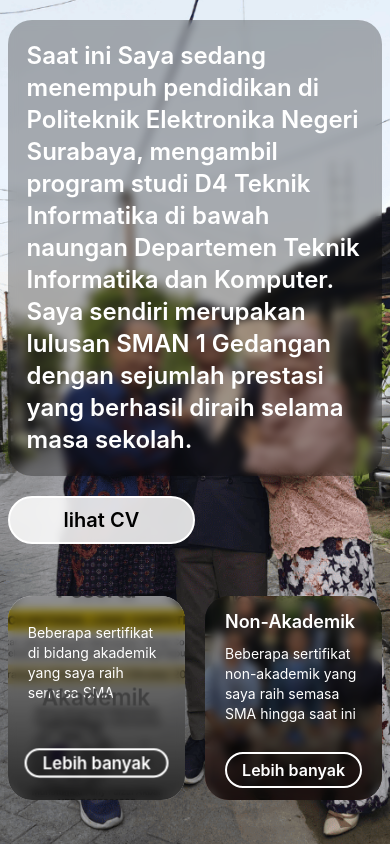
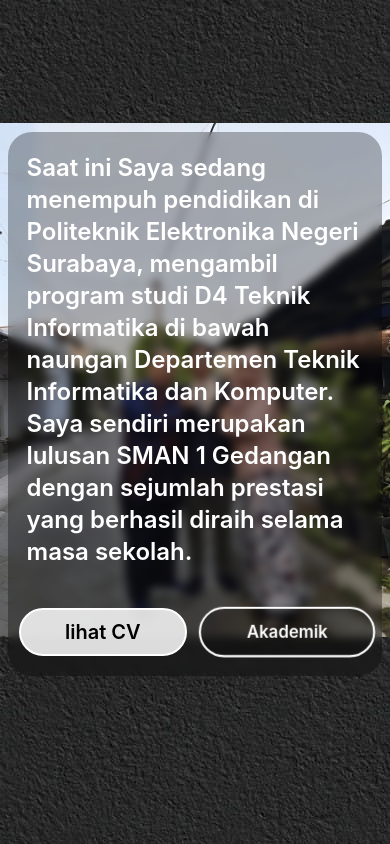
Before and after one commit to a-rizalmaulanaairlangga-i-456/Website-Pribadi, a React (Create React App) app: page / in a window 390 px wide. Shown: the part 2000-2844 px from the top of the page. Built offline with nearby package versions, Linux system fonts and the light colour scheme.

Commit message:
Update tampilan aboutme, skill

```diff
--- a/src/components/aboutMe.jsx
+++ b/src/components/aboutMe.jsx
@@ -20,16 +20,18 @@ const AboutMe = () => {
     <div
       id="about"
       ref={aboutRef}
-      className={`xl:w-[96%] lg:w-[98%] md:w-[98%] w-full h-[98%] md:mx-auto grid pb-12 md:rounded-3xl z-40 transition-all duration-300 ${
-        visibleSections["about"] ? "translate-y-0 opacity-100" : "translate-y-10 opacity-0"
-      } bg-cover lg:bg-center sm:bg-top`} // Responsif posisi latar
+      className={`xl:w-[96%] lg:w-[98%] md:w-[98%] w-full md:mx-auto grid lg:pb-12 pb-6 md:rounded-3xl z-40 transition-all duration-300
+        bg-no-repeat
+        bg-[position:right_78%] md:bg-[position:right_62%] lg:bg-[position:50%_center]
+        bg-[size:140%] lg:bg-[size:100%]
+        ${
+          visibleSections["about"] ? "translate-y-0 opacity-100" : "translate-y-10 opacity-0"
+        }
+      `}
       style={{
-        position: 'relative',
-        backgroundImage: "url('aboutme.png')", // Latar belakang gambar
-        backgroundPositionX: '61%', // Mengatur posisi horizontal latar belakang
+        backgroundImage: "url('aboutme.jpg')",
       }}
     >
-
       {/* Header Tentang Saya */}
       <div
         className="flex justify-center items-center xl:w-[22%] lg:w-[25%] md:w-[29%] sm:w-[40%] w-[42%] xl:h-14 lg:h-12 md:h-11 sm:h-12 h-20 lg:py-1 text-center font-bold text-3xl text-white rounded-3xl relative mx-auto mt-3"
@@ -38,10 +40,13 @@ const AboutMe = () => {
         Tentang Saya
       </div>
 
+      {/* Memberikan space di layar kecil sampai sedang */}
+      <div class="lg:h-0 h-[7rem]"></div>
+
       {/* Konten utama */}
       <div class="grid grid-cols-1 lg:grid-cols-12 w-[96%] mx-auto mt-7 gap-5">
         {/* Bagian Deskripsi */}
-        <div class="col-span-1 lg:col-span-5 backdrop-blur-sm mx-auto py-5 rounded-3xl relative overflow-hidden lg:row-span-1">
+        <div class="col-span-1 lg:col-span-5 backdrop-blur-sm mx-auto py-5 rounded-3xl relative overflow-hidden">
           {/* Lapisan latar gelap */}
           <div class="absolute inset-0 bg-black/30 opacity-100 transition-opacity duration-500 pointer-events-none"></div>
 
@@ -52,131 +57,32 @@ const AboutMe = () => {
               </h2>
             </div>
 
-            {/* Tombol untuk melihat CV */}
-            <div class="relative z-10 mt-10 hidden lg:block">
-              <a
-                href="https://www.canva.com/design/DAGcDuXrLuA/OCfppTRVaHwFLhjgeNec-w/edit?utm_content=DAGcDuXrLuA&utm_campaign=designshare&utm_medium=link2&utm_source=sharebutton"
-                target="_blank" // Membuka tautan di tab baru
-                rel="noopener noreferrer" // Meningkatkan keamanan tautan
-                class="w-[45%] h-12 bg-white/85 text-xl text-black backdrop-blur-sm font-semibold rounded-3xl hover:text-white active:bg-white/40 hover:bg-white/20 border-2 border-white transition-all duration-500 flex items-center justify-center"
-              >
-                lihat CV
-              </a>
-            </div>
           </div>
-        </div>
+          <div class="relative z-10 mt-10 flex gap-4 justify-center">
+            {/* Tombol Lihat CV */}
+            <a
+              href="https://www.canva.com/design/DAGcDuXrLuA/OCfppTRVaHwFLhjgeNec-w/edit?utm_content=DAGcDuXrLuA&utm_campaign=designshare&utm_medium=link2&utm_source=sharebutton"
+              target="_blank"
+              rel="noopener noreferrer"
+              class="w-[45%] h-12 bg-white/85 text-xl text-black backdrop-blur-sm font-semibold rounded-3xl hover:text-white active:bg-white/40 hover:bg-white/20 border-2 border-white transition-all duration-500 flex items-center justify-center"
+            >
+              lihat CV
+            </a>
 
-        {/* Tombol CV untuk layar kecil */}
-        <div class="lg:col-span-4">
-          <a
-            href="https://www.canva.com/design/DAGcDuXrLuA/OCfppTRVaHwFLhjgeNec-w/edit?utm_content=DAGcDuXrLuA&utm_campaign=designshare&utm_medium=link2&utm_source=sharebutton"
-            target="_blank"
-            rel="noopener noreferrer"
-            class="lg:hidden sm:w-[20%] w-[50%] h-12 mb-8 bg-white/85 text-xl text-black backdrop-blur-sm font-semibold rounded-3xl hover:bg-white/45 hover:text-white active:bg-white/55 border-2 border-white transition-all duration-500 flex items-center justify-center"
-          >
-            lihat CV
-          </a>
-        </div>
-
-        {/* Bagian Pencapaian */}
-        <div class="col-span-1 lg:col-span-3 flex lg:grid gap-5">
-          {/* Pencapaian Akademik */}
-          <div class="rounded-3xl relative overflow-hidden group w-full">
-            <div
-              class="absolute inset-0 bg-cover bg-center"
-              style={{backgroundImage: "url('/NLC.png')"}}
-            ></div>
-<div class="group relative grid bg-black/20 h-full backdrop-blur-sm px-5 py-3 items-center justify-center z-40">
-
-{/* Judul utama */}
-<h3
-  class="text-lg text-neutral-700 font-semibold
-         absolute top-1/2 left-1/2
-         transform -translate-x-1/2 -translate-y-1/2 scale-125
-         group-hover:-translate-x-[150%] group-hover:-translate-y-[310%]
-         group-hover:scale-100 group-hover:text-white
-         transition-all duration-500 ease-in-out
-         will-change-transform"
->
-  Akademik
-</h3>
-
-{/* Subjudul muncul setelah 200ms */}
-<h5
-  class="text-sm text-white lg:mt-2 mt-2
-         opacity-100 lg:opacity-0 group-hover:opacity-100
-         transition-opacity duration-500 ease-in-out delay-200"
->
-  Beberapa sertifikat di bidang akademik yang saya raih semasa SMA
-</h5>
-
-{/* Tombol muncul setelah 400ms */}
-<HashLink
-  to="/about-me#academicAchiev"
-  class="opacity-100 lg:opacity-0 group-hover:opacity-100
-         transition-opacity duration-500 delay-300 ease-in-out
-         xl:w-2/3 lg:w-3/4 w-full sm:h-10 lg:mt-0 mt-7 py-1 rounded-3xl"
->
-  <div class="flex justify-center items-center text-center h-full w-full
-              bg-white/0 backdrop-blur-sm border-2 border-white text-white font-semibold
-              rounded-3xl active:bg-white/40 hover:bg-white/20
-              transition-[transform,color,background-color] duration-500 ease-in-out transform scale-105 hover:scale-100">
-    Lebih banyak
-  </div>
-</HashLink>
-</div>
-          <div
-              class="absolute bottom-0 w-full
-              lg:opacity-0 lg:group-hover:opacity-100 transition-opacity duration-500"
-              style={{
-                background: "linear-gradient(to top, rgba(0, 0, 0, 0.8), rgba(0, 0, 0, 0.27))",
-                height: '100%',
-              }}
-            ></div>
-          </div>
-
-
-          {/* Pencapaian Non-Akademik */}
-          <div class="rounded-3xl relative overflow-hidden group w-full">
-            <div
-              class="absolute inset-0 bg-cover bg-center"
-              style={{ backgroundImage: "url('/inc2.jpg')" }}
-            ></div>
-            <div class="grid relative bg-black/20 h-full backdrop-blur-sm px-5 py-3 items-center justify-center z-40">
-              <h3
-                class="text-lg lg:text-center lg:text-white font-semibold lg:absolute
-                top-1/2 left-1/2 transform lg:-translate-x-1/2 lg:-translate-y-1/2
-                lg:group-hover:text-white lg:group-hover:top-0 lg:group-hover:left-0
-                lg:group-hover:transform-none lg:group-hover:translate-x-0 lg:group-hover:translate-y-0
-                lg:group-hover:px-5 lg:group-hover:py-3 transition-all duration-500"
-              >
-                Non-Akademik
-              </h3>
-              <h5 class="text-sm text-white lg:mt-0 mt-2
-                lg:opacity-0 lg:group-hover:opacity-100 transition-opacity duration-500 lg:pt-4">
-                Beberapa sertifikat non-akademik yang saya raih semasa SMA hingga saat ini
-              </h5>
-              <HashLink
-                to="/about-me#nonAcademicAchiev"
-                class="flex justify-center items-center text-center xl:w-2/3 lg:w-3/4 w-full sm:h-10 lg:mt-0 mt-7 py-1
+            {/* Tombol Akademik */}
+            <HashLink
+              to="/about-me#academicAchiev"
+              class="flex justify-center items-center text-center h-12 w-[45%]
                 bg-white/0 backdrop-blur-sm border-2 border-white text-white font-semibold
-                rounded-3xl lg:opacity-0 lg:group-hover:opacity-100 active:bg-white/40 hover:bg-white/20 transition-all duration-500"
-              >
-                Lebih banyak
-              </HashLink>
-            </div>
-            <div
-              class="absolute bottom-0 w-full
-              lg:opacity-0 lg:group-hover:opacity-100 transition-opacity duration-500"
-              style={{
-                background: "linear-gradient(to top, rgba(0, 0, 0, 0.8), rgba(0, 0, 0, 0.1))",
-                height: '100%',
-              }}
-            ></div>
+                rounded-3xl active:bg-white/40 hover:bg-white/20
+                transition-[transform,color,background-color] duration-500 ease-in-out
+                transform scale-105 hover:scale-100"
+            >
+              Akademik
+            </HashLink>
           </div>
         </div>
       </div>
-
     </div>
   );
 };
--- a/src/components/home.jsx
+++ b/src/components/home.jsx
@@ -62,7 +62,7 @@ const TypingEffect = () => {
 };
 
 // Komponen Home untuk menampilkan halaman utama
-const Home = ({ scrollToSection, homeRef, skillRef, aboutMeRef, queriesRef }) => {
+const Home = ({ scrollToSection, skillRef, aboutMeRef, queriesRef }) => {
   const [hovered, setHovered] = useState(null); // State untuk menyimpan item yang sedang di-hover
 
   // Fungsi untuk menentukan lebar section berdasarkan hover
--- a/src/components/skill.jsx
+++ b/src/components/skill.jsx
@@ -21,29 +21,31 @@ const Skill = () => {
 <div
   id="skill"
   ref={skillRef}
-      className={`xl:w-[96%] lg:w-[98%] md:w-[98%] w-full h-[98%] md:mx-auto grid pb-12 md:rounded-3xl z-40 transition-all duration-300 ${
+  className={`xl:w-[96%] lg:w-[98%] md:w-[98%] w-full md:mx-auto grid lg:pb-12 pb-6 md:rounded-3xl z-40 transition-all duration-300
+    bg-no-repeat bg-[position:50%_center] bg-[size:100%]
+    ${
       visibleSections["skill"] ? "translate-y-0 opacity-100" : "translate-y-10 opacity-0"
-      } bg-cover lg:bg-center sm:bg-top`} // Responsif posisi latar
+    }
+  `}
   style={{
-        position: 'relative',
-        backgroundImage: "url('Utama-Skill.jpg')", // Latar belakang gambar
-        backgroundSize: 'cover',
-        backgroundPosition: 'center',
+    backgroundImage: "url('Utama-Skill.jpg')",
   }}
 >
-
   {/* Header Keahlian Saya */}
   <div
-        className="flex justify-center items-center xl:w-[22%] lg:w-[25%] md:w-[29%] sm:w-[40%] w-[50%] xl:h-14 lg:h-12 md:h-11 sm:h-12 h-24 lg:py-1 text-center font-bold text-3xl text-white rounded-3xl relative mx-auto mt-3"
-        style={{ backgroundImage: "url('/tekstur abu.jpeg')" }} // Latar belakang tekstur
+    className="flex justify-center items-center xl:w-[22%] lg:w-[25%] md:w-[29%] sm:w-[40%] w-[42%] xl:h-14 lg:h-12 md:h-11 sm:h-12 h-20 lg:py-1 text-center font-bold text-3xl text-white rounded-3xl relative mx-auto mt-3"
+    style={{ backgroundImage: "url('/tekstur abu.jpeg')" }}
   >
     Keahlian Saya
   </div>
 
+  {/* Memberikan space di layar kecil sampai sedang */}
+  <div class="lg:h-0 h-[7rem]"></div>
+
   {/* Konten utama */}
   <div class="grid grid-cols-1 lg:grid-cols-12 w-[96%] mx-auto mt-7 gap-5">
     {/* Bagian Deskripsi */}
-        <div class="col-span-1 lg:col-span-5 backdrop-blur-sm mx-auto py-5 rounded-3xl relative overflow-hidden lg:row-span-1">
+    <div class="col-span-1 lg:col-span-5 backdrop-blur-sm mx-auto py-5 rounded-3xl relative overflow-hidden">
       {/* Lapisan latar gelap */}
       <div class="absolute inset-0 bg-black/30 opacity-100 transition-opacity duration-500 pointer-events-none"></div>
 
@@ -53,113 +55,33 @@ const Skill = () => {
             Saya menguasai posisi sebagai front-end development, yang dibuktikan melalui berbagai proyek, contohnya website Portofolio responsif yang anda lihat saat ini!! Selain itu, saya juga menguasai bahasa pemrograman C, yang menjadi dasar untuk memahami dan menerapkan logika pemrograman.
           </h2>
         </div>
+      </div>
 
-            {/* Tombol untuk menuju ke halaman GitHub */}
-            <div class="relative z-10 mt-10 hidden lg:block">
+      <div class="relative z-10 mt-10 flex gap-4 justify-center">
+        {/* Tombol GitHub */}
         <a
           href="https://github.com/a-rizalmaulanaairlangga-i-456"
-                target="_blank" // Membuka tautan di tab baru
-                rel="noopener noreferrer" // Meningkatkan keamanan tautan
-                class="w-[45%] h-12 bg-white/85 backdrop-blur-sm text-black font-semibold text-xl rounded-3xl active:bg-white/40 hover:bg-white/20 hover:text-white border-2 border-white transition-all duration-500 flex items-center justify-center"
+          target="_blank"
+          rel="noopener noreferrer"
+          class="w-[45%] h-12 bg-white/85 text-xl text-black backdrop-blur-sm font-semibold rounded-3xl hover:text-white active:bg-white/40 hover:bg-white/20 border-2 border-white transition-all duration-500 flex items-center justify-center"
         >
           Git Hub
         </a>
+
+        {/* Tombol Projek Website */}
+        <HashLink
+          to="/my-skill#projectWebSec"
+          class="flex justify-center items-center text-center h-12 w-[45%]
+            bg-white/0 backdrop-blur-sm border-2 border-white text-white font-semibold
+            rounded-3xl active:bg-white/40 hover:bg-white/20
+            transition-[transform,color,background-color] duration-500 ease-in-out
+            transform scale-105 hover:scale-100"
+        >
+          Projek Web
+        </HashLink>
       </div>
     </div>
   </div>
-
-        {/* Tombol menuju ke halaman GitHub untuk layar kecil */}
-        <div class="lg:col-span-4">
-          <a
-            href="https://github.com/rizalitpens"
-            target="_blank"
-            rel="noopener noreferrer"
-            class="lg:hidden sm:w-[20%] w-[50%] h-12 mb-8 bg-white/85 backdrop-blur-sm text-black font-semibold text-xl rounded-3xl hover:bg-white/20 hover:text-white active:bg-white/40 border-2 border-white transition-all duration-500 flex items-center justify-center"
-          >
-            Git Hub
-          </a>
-        </div>
-
-        {/* Bagian untuk menampilkan kemampuan */}
-        <div class="col-span-1 lg:col-span-3 flex lg:grid gap-5">
-          {/* Pemrograman Website */}
-          <div class="rounded-3xl relative overflow-hidden group w-full">
-            <div
-              class="absolute inset-0 bg-cover bg-center"
-              style={{ backgroundImage: "url('/e-commerceWeb.png')" }}
-            ></div>
-            <div class="grid relative bg-black/20 h-full backdrop-blur-sm px-5 py-3 items-center justify-center z-40">
-              <h3
-                class="text-lg lg:text-center lg:text-neutral-700 font-semibold lg:absolute
-                lg:top-1/2 lg:left-1/2 transform lg:-translate-x-1/2 lg:-translate-y-1/2
-                lg:group-hover:text-white lg:group-hover:top-0 lg:group-hover:left-0
-                lg:group-hover:transform-none lg:group-hover:translate-x-0 lg:group-hover:translate-y-0
-                lg:group-hover:px-5 lg:group-hover:py-3 transition-all duration-500 lg:bg-white/35 rounded-full group-hover:bg-transparent"
-              >
-                Program Website
-              </h3>
-              <h5 class="text-sm text-white lg:mt-0 mt-2
-                lg:opacity-0 lg:group-hover:opacity-100 transition-opacity duration-500 lg:pt-5">
-                Beberapa projek website saya mulai dari HTML dasar hingga React.js
-              </h5>
-              <HashLink
-                to="/my-skill#projectWebSec"
-                class="flex justify-center items-center text-center xl:w-2/3 lg:w-3/4 w-full sm:h-10 lg:mt-0 mt-7 py-1
-                bg-white/0 backdrop-blur-sm border-2 border-white text-white font-semibold
-                rounded-3xl lg:opacity-0 lg:group-hover:opacity-100 active:bg-white/40 hover:bg-white/20 transition-all duration-500"
-              >
-                Lebih banyak
-              </HashLink>
-            </div>
-            <div
-              class="absolute bottom-0 w-full lg:opacity-0 lg:group-hover:opacity-100 transition-opacity duration-500"
-              style={{
-                background: "linear-gradient(to top, rgba(0, 0, 0, 0.8), rgba(0, 0, 0, 0.4))",
-                height: '100%',
-              }}
-            ></div>
-          </div>
-
-          {/* Pemrograman Bahasa C */}
-          <div class="rounded-3xl relative overflow-hidden group w-full">
-            <div
-              class="absolute inset-0 bg-cover bg-center"
-              style={{ backgroundImage: "url('/30.png')" }}
-            ></div>
-            <div class="grid relative bg-white/5 h-full backdrop-blur-sm px-5 py-3 items-center justify-center z-40">
-              <h3
-                class="text-lg lg:text-center lg:text-white font-semibold lg:absolute
-                top-1/2 left-1/2 transform lg:-translate-x-1/2 lg:-translate-y-1/2
-                lg:group-hover:text-white lg:group-hover:top-0 lg:group-hover:left-0
-                lg:group-hover:transform-none lg:group-hover:translate-x-0 lg:group-hover:translate-y-0
-                lg:group-hover:px-5 lg:group-hover:py-3 transition-all duration-500"
-              >
-                Logika Koding
-              </h3>
-              <h5 class="text-sm text-white lg:mt-0 mt-2
-                lg:opacity-0 lg:group-hover:opacity-100 transition-opacity duration-500 lg:pt-5">
-                Beberapa Projek logika pemrograman saya dengan bahasa C
-              </h5>
-              <HashLink
-                to="/my-skill#projectLogicSec"
-                class="flex justify-center items-center text-center xl:w-2/3 lg:w-3/4 w-full sm:h-10 lg:mt-0 mt-7 py-1
-                bg-white/0 backdrop-blur-sm border-2 border-white text-white font-semibold
-                rounded-3xl lg:opacity-0 lg:group-hover:opacity-100 active:bg-white/40 hover:bg-white/20 transition-all duration-500"
-              >
-                Lebih banyak
-              </HashLink>
-            </div>
-            <div
-              class="absolute bottom-0 w-full opacity-0 group-hover:opacity-100 transition-opacity duration-500"
-              style={{
-                background: "linear-gradient(to top, rgba(0, 0, 0, 0.8), rgba(0, 0, 0, 0))",
-                height: '100%',
-              }}
-            ></div>
-          </div>
-        </div>
-      </div>
-
 </div>
 );
 };
```
Also changed, not shown: public/aboutme.jpg (added), public/aboutme.png (deleted). Lines whose indentation alone changed are shown as unchanged.
